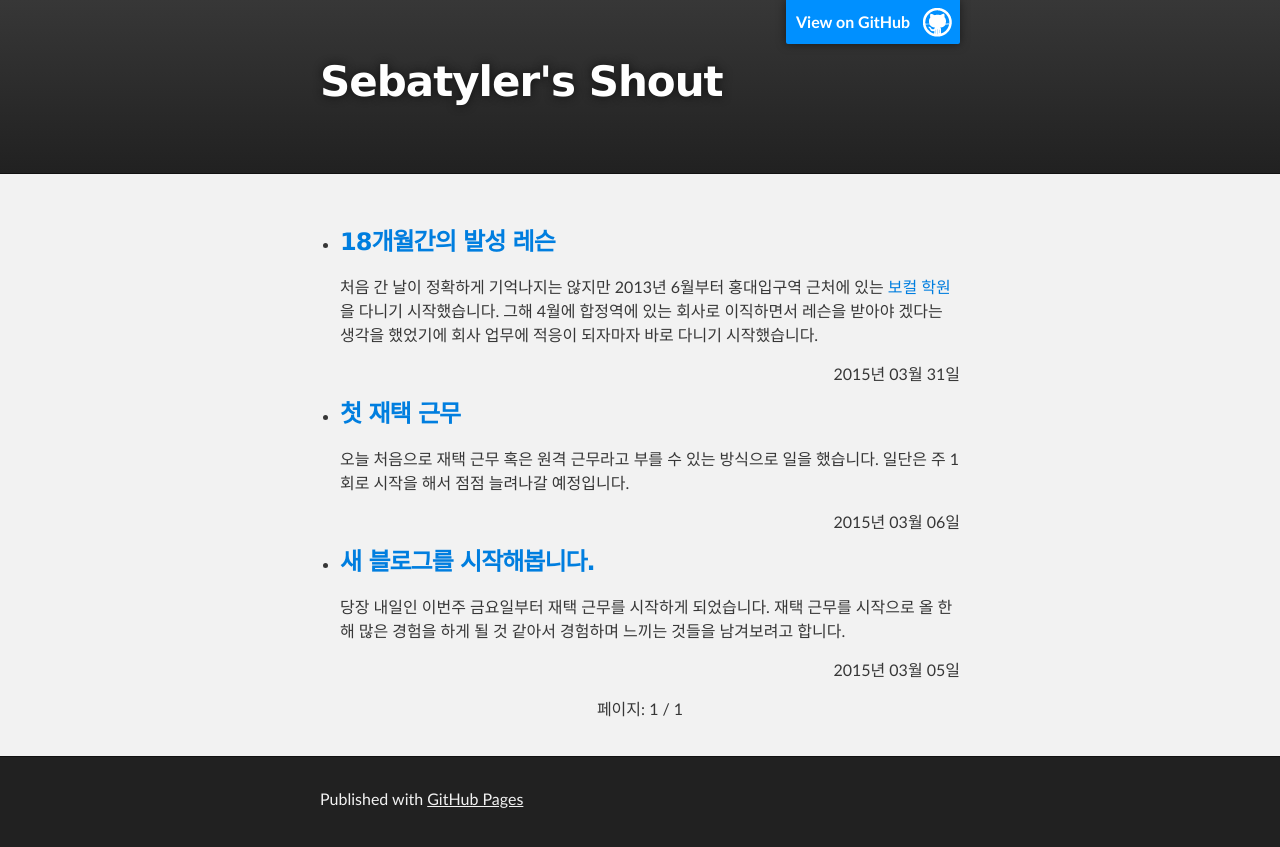
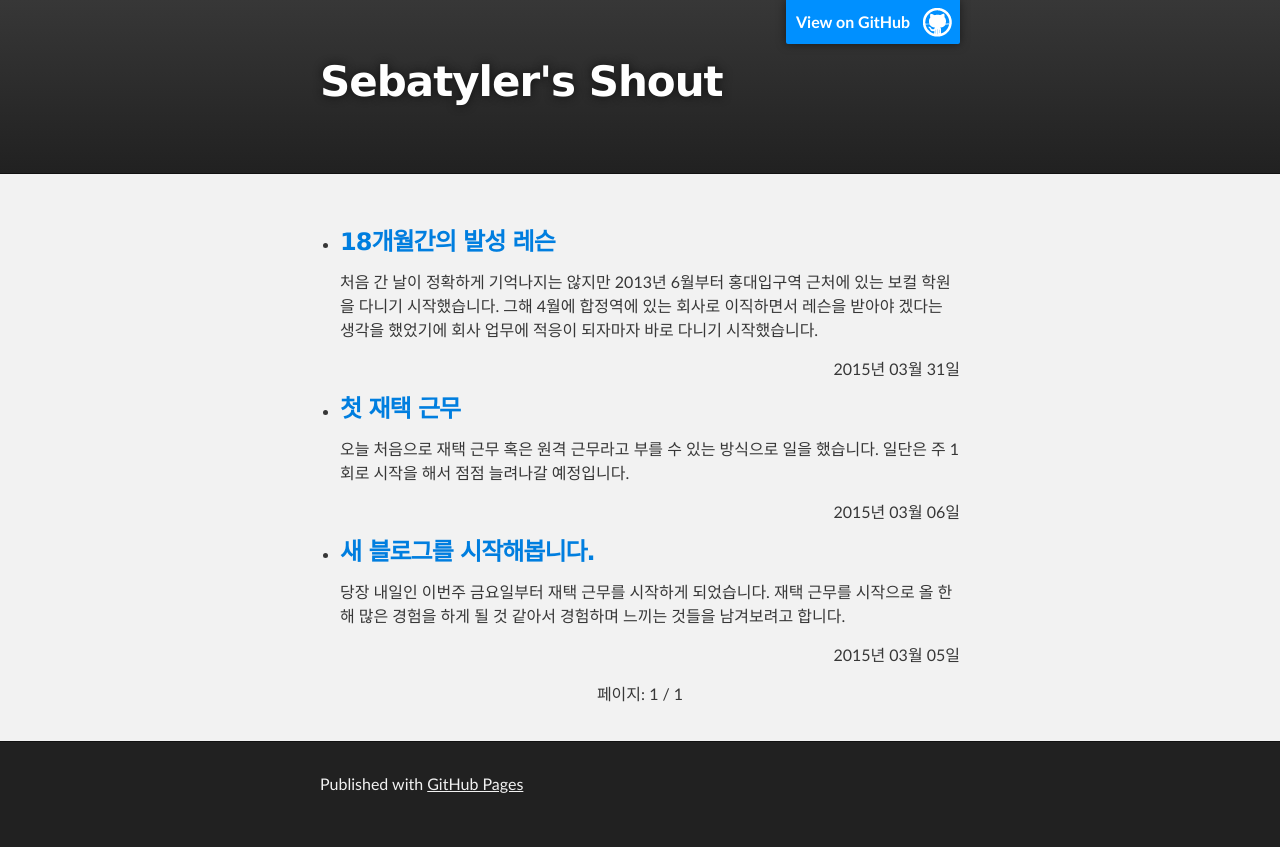
Before and after one commit to sebatyler/sebatyler.github.com, a Jekyll site: the page built from index.html, in a window 1280 px wide. Shown: the top 847 px of the page. Built offline with Jekyll 4.4.1, drawn with Linux system fonts in a browser that asks for light colours; nearby versions of some CDN libraries; the list of posts is cut into pages by our own code.

Commit message:
strip html

```diff
--- a/_layouts/default.html
+++ b/_layouts/default.html
@@ -16,7 +16,7 @@
     <meta property="og:type" content="article">
     <meta property="og:url" content="{{ site.home_url }}{{ page.url }}">
     <meta property="og:site_name" content="Sebatyler's Shout">
-    <meta property="og:description" content="{{ page.excerpt }}">
+    <meta property="og:description" content="{{ page.excerpt | strip_html }}">
     {% else %}
     <meta property="og:title" content="Sebatyler's Shout">
     <meta property="og:type" content="blog">
--- a/index.html
+++ b/index.html
@@ -7,7 +7,7 @@ layout: default
 		<li>
 		<div>
 			<h3><a href="{{ post.url }}"><span>{{ post.title }}</span></a></h3>
-			<p>{{ post.excerpt }}</p>
+			<p>{{ post.excerpt | strip_html }}</p>
 			<span style="float: right;">{{ post.date | date: "%Y년 %m월 %d일" }}</span>
 		</div>
 		</li>
```
